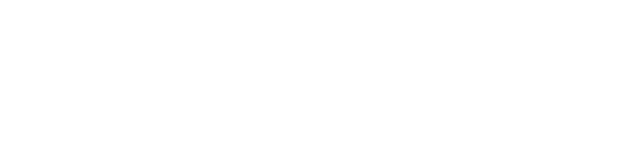
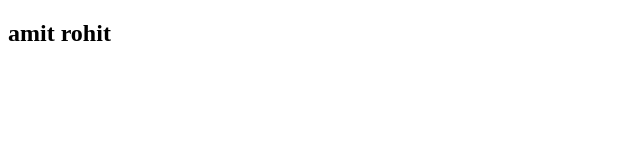
Before and after one commit to rohitparab23/test, a plain HTML site: page index.html in a window 1280 px wide. Shown: the whole page, without its empty margins (0-640 px from the left). Drawn offline with Linux system fonts and the light colour scheme.

Commit message:
html changes

```diff
--- a/index.html
+++ b/index.html
@@ -7,5 +7,7 @@
     <script src="index.js"></script>
     <title>Document</title>
   </head>
-  <body></body>
+  <body>
+    <h2>amit rohit</h2>
+  </body>
 </html>
```
Also changed, not shown: test.js (added).
